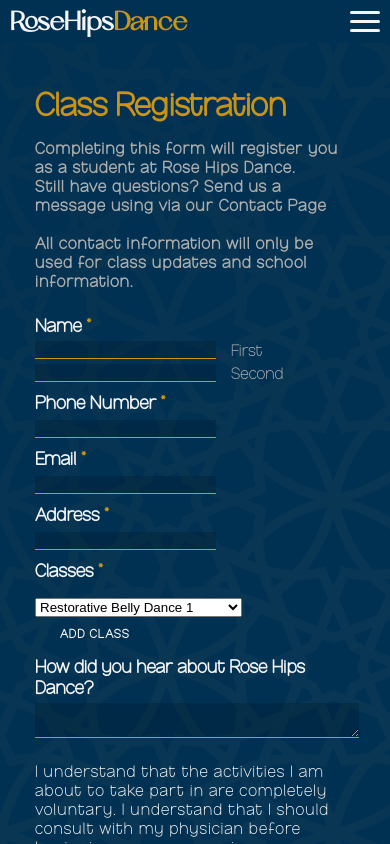
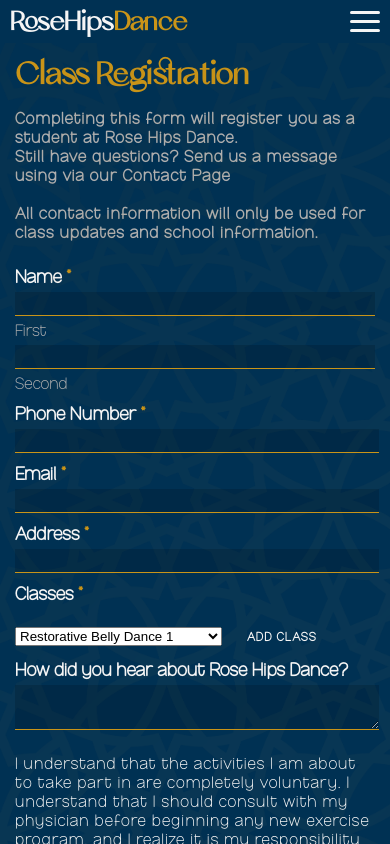
Before and after one commit to tpeschke/rose-hips-dance, a Next.js app: page /classes/registration/no-class in a window 390 px wide. Shown: the top 844 px of the page. Built offline with nearby package versions, Linux system fonts and the light colour scheme.

Commit message:
set up the mobile and tablet view for the registration page

```diff
--- a/app/classes/registration/[className]/page.tsx
+++ b/app/classes/registration/[className]/page.tsx
@@ -1,7 +1,7 @@
 "use client";
 import "./registration.css";
 import Link from "next/link";
-import { lemonade } from "../../../utilities/fonts";
+import { mhiora, lemonade } from "../../../utilities/fonts";
 import { useEffect, useState } from "react";
 import classInfo from "../../../utilities/classInfo";
 import BackgroundImages from "@/app/components/backgroundImages/backgroundImages";
@@ -73,7 +73,7 @@ export default function Registration({
     <div className="registration">
       <BackgroundImages />
       <div className="class-registration-card">
-        <h1>Class Registration</h1>
+        <h1 className={`${mhiora.className} antialiased`}>Class Registration</h1>
         <p className="subtitle">
           Completing this form will register you as a student at Rose Hips
           Dance.
@@ -176,7 +176,7 @@ export default function Registration({
             lost, or stolen.
           </p>
 
-          <span>
+          <span className="agreement">
             <input
               onChange={(_) => setHasAgreed(!hasAgreed)}
               type="checkbox"
--- a/app/classes/registration/[className]/registration.css
+++ b/app/classes/registration/[className]/registration.css
@@ -38,6 +38,7 @@
 
 .registration .class-registration-card span {
   display: flex;
+  flex-wrap: wrap;
 }
 
 .registration .class-registration-card span label {
@@ -68,3 +69,33 @@
   margin: 15px 0;
   font-weight: unset;
 }
+
+@media (max-width: 769px) {
+  .registration {
+    padding-bottom: 0px;
+  }
+
+  .registration .class-registration-card {
+    padding: 5px 15px
+  }
+
+    .registration .class-registration-card input,
+  .registration .class-registration-card textarea {
+    font-size: 18px;
+    width: 100%;
+  }
+
+  .registration .class-registration-card .inputs-shell span.agreement input {
+    width: unset;
+  }
+
+  .registration .class-registration-card .inputs-shell span:not(.agreement) label {
+    margin: 0 0 5px
+  }
+}
+
+@media (max-width: 376px) {
+  .registration button {
+    margin: 5px 0;
+  }
+}
```
Also changed, not shown: 1 other file (tests, documents, lock files or other folders).
